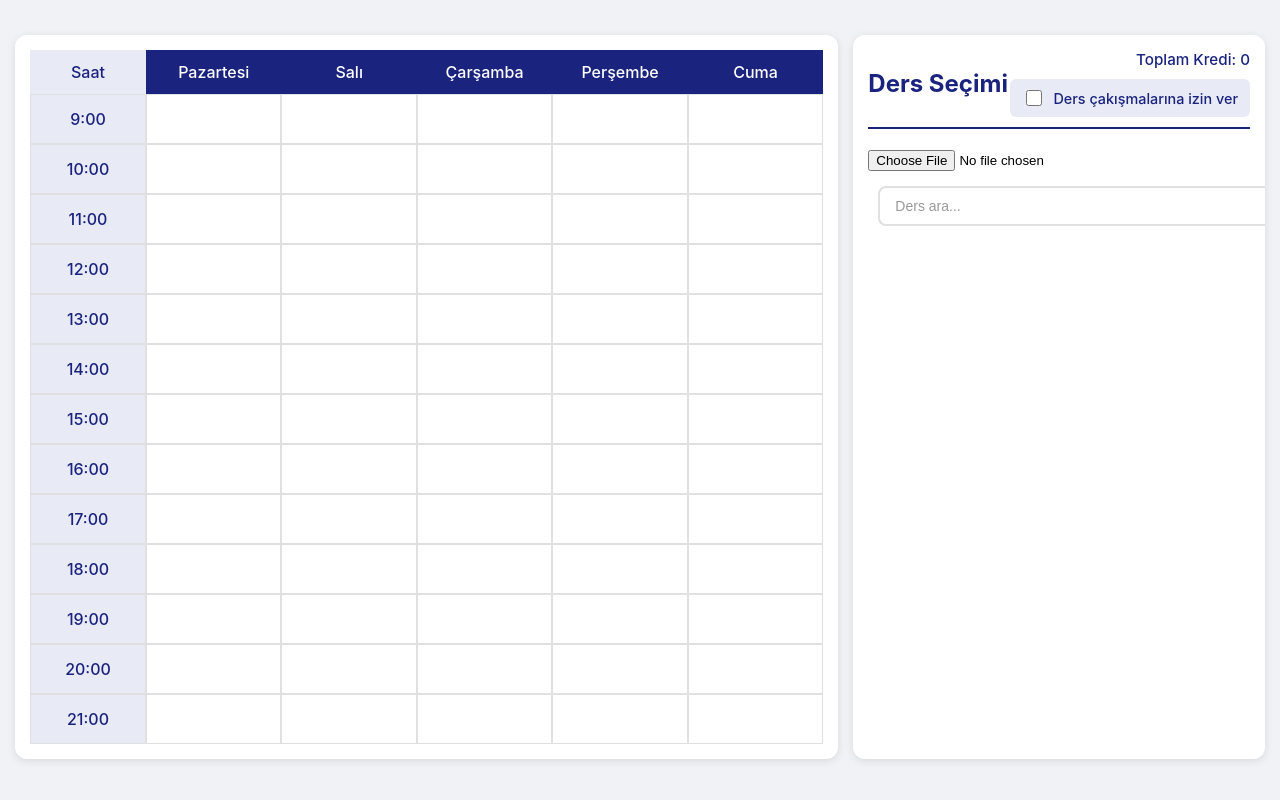
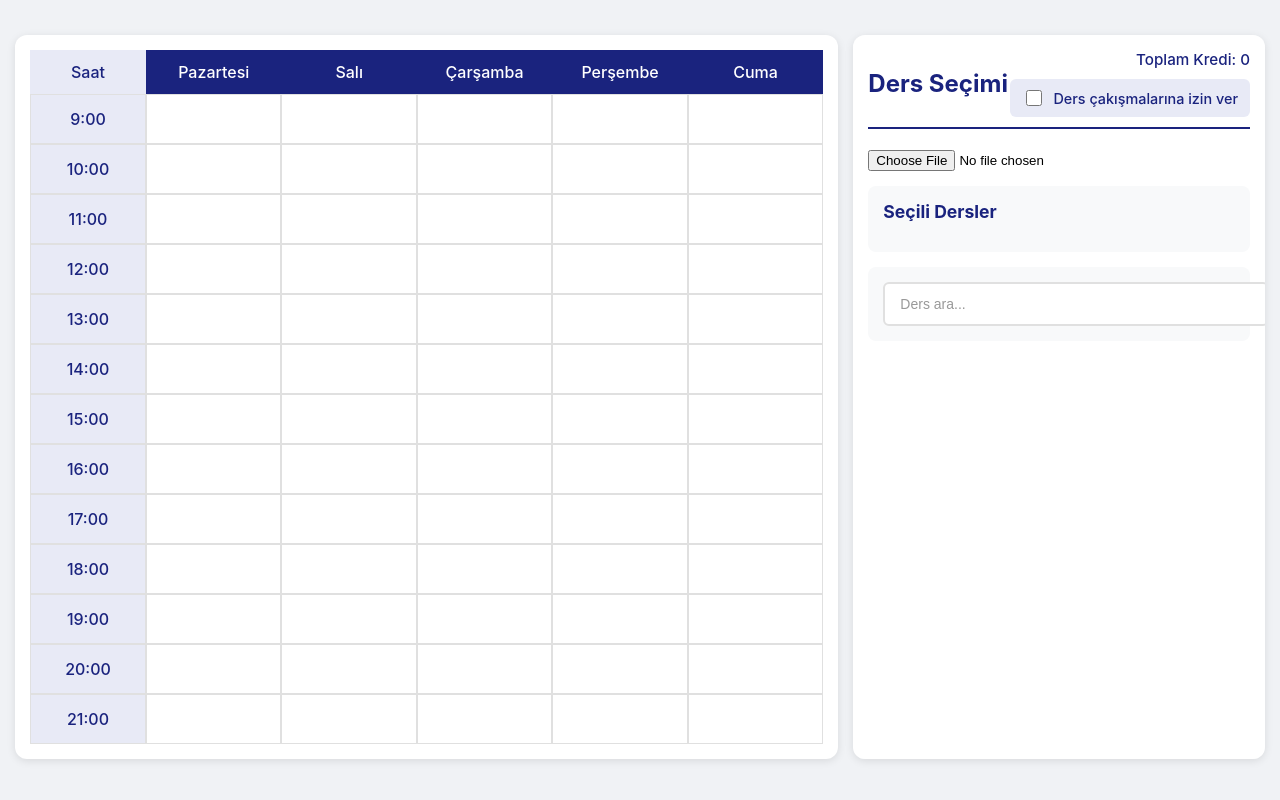
Before and after one commit to burakguclu/Scheduler, a React (Create React App) app: page / in a window 1280 px wide. Shown: the top 800 px of the page. Built offline with nearby package versions, Linux system fonts and the light colour scheme.

Commit message:
Selected courses can be seen

```diff
--- a/src/App.css
+++ b/src/App.css
@@ -558,3 +558,74 @@ th:first-child {
 .section-info:last-child {
   border-bottom: none;
 }
+
+/* Arama kutusu stilleri */
+.search-container {
+  padding: 15px;
+  background: #f8f9fa;
+  border-radius: 8px;
+  margin: 15px 0;
+}
+
+.search-input {
+  width: 100%;
+  padding: 12px 15px;
+  border: 2px solid #e0e0e0;
+  border-radius: 6px;
+  font-size: 14px;
+  transition: all 0.3s ease;
+  background: white;
+}
+
+.search-input:focus {
+  outline: none;
+  border-color: #1a237e;
+  box-shadow: 0 0 0 2px rgba(26, 35, 126, 0.1);
+}
+
+.search-input::placeholder {
+  color: #999;
+}
+
+/* Seçili dersler listesi stilleri */
+.selected-courses {
+  background: #f8f9fa;
+  padding: 15px;
+  border-radius: 8px;
+  margin: 15px 0;
+}
+
+.selected-courses h3 {
+  margin: 0 0 15px 0;
+  color: #1a237e;
+  font-size: 1.1em;
+}
+
+.selected-course-item {
+  background: white;
+  padding: 12px;
+  border-radius: 6px;
+  margin-bottom: 10px;
+  border-left: 4px solid #1a237e;
+  transition: all 0.3s ease;
+}
+
+.selected-course-item:last-child {
+  margin-bottom: 0;
+}
+
+.selected-course-item .course-info {
+  margin: 0;
+}
+
+.selected-course-item .course-info strong {
+  color: #1a237e;
+  display: block;
+  margin-bottom: 5px;
+}
+
+.selected-course-item .course-info p {
+  margin: 3px 0;
+  font-size: 0.9em;
+  color: #666;
+}
--- a/src/App.js
+++ b/src/App.js
@@ -212,11 +212,26 @@ function App() {
               </label>
             </div>
           </div>
+
           <input type="file" accept=".xlsx,.xls" onChange={handleFileUpload} />
 
-          <div className="search-bar">
+          <div className="selected-courses">
+            <h3>Seçili Dersler</h3>
+            {selectedCourses.map((course, index) => (
+              <div key={index} className="selected-course-item">
+                <div className="course-info">
+                  <strong>{course.code}</strong>
+                  <p>{course.name}</p>
+                  <p>Kredi: {course.credits} | AKTS: {course.ects}</p>
+                </div>
+              </div>
+            ))}
+          </div>
+
+          <div className="search-container">
             <input
               type="text"
+              className="search-input"
               placeholder="Ders ara..."
               value={searchTerm}
               onChange={(e) => setSearchTerm(e.target.value)}
```
